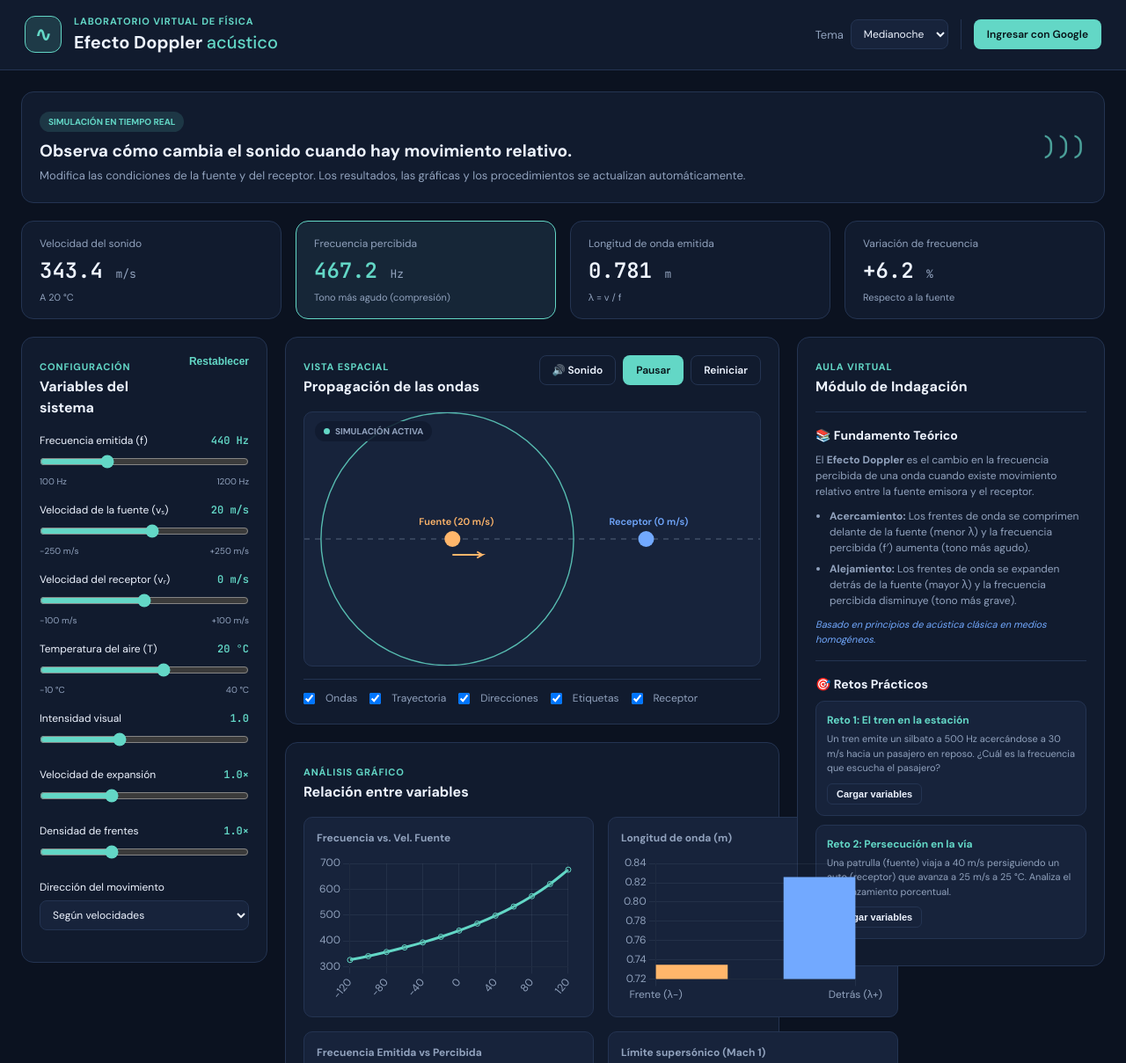
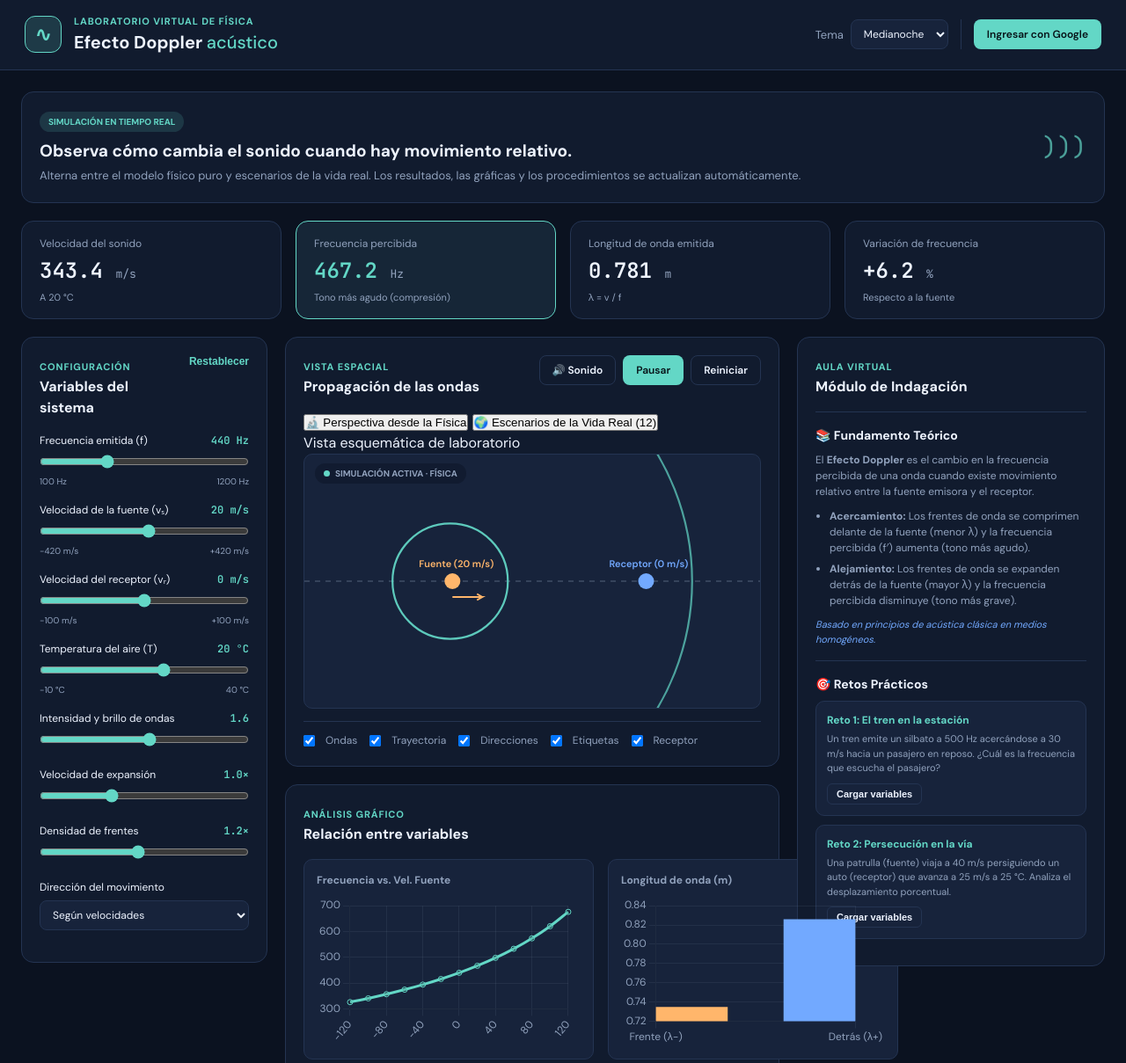
Before and after one commit to mdumesg-svg/LABORATORIO-EFECTO-DOOPLER-ACUSTICO-, a plain HTML site: page index.html in a window 1280 px wide. Shown: the top 1209 px of the page at 88% size. Drawn offline with nearby package versions, Linux system fonts and the light colour scheme; no server answers.

Commit message:
Update index.html

```diff
--- a/index.html
+++ b/index.html
@@ -58,7 +58,7 @@
         <div>
             <span class="tag">SIMULACIÓN EN TIEMPO REAL</span>
             <h2>Observa cómo cambia el sonido cuando hay movimiento relativo.</h2>
-            <p>Modifica las condiciones de la fuente y del receptor. Los resultados, las gráficas y los procedimientos se actualizan automáticamente.</p>
+            <p>Alterna entre el modelo físico puro y escenarios de la vida real. Los resultados, las gráficas y los procedimientos se actualizan automáticamente.</p>
         </div>
         <div class="sound-icon">)))</div>
     </section>
@@ -114,8 +114,8 @@
                     <label for="sourceVelocity">Velocidad de la fuente (vₛ)</label>
                     <output id="sourceVelocityOut">20 m/s</output>
                 </div>
-                <input type="range" id="sourceVelocity" min="-250" max="250" step="1" value="20">
-                <div class="range-labels"><span>−250 m/s</span><span>+250 m/s</span></div>
+                <input type="range" id="sourceVelocity" min="-420" max="420" step="1" value="20">
+                <div class="range-labels"><span>−420 m/s</span><span>+420 m/s</span></div>
             </div>
 
             <div class="control-group">
@@ -138,10 +138,10 @@
 
             <div class="control-group">
                 <div class="control-title">
-                    <label for="amplitude">Intensidad visual</label>
-                    <output id="amplitudeOut">1.0</output>
+                    <label for="amplitude">Intensidad y brillo de ondas</label>
+                    <output id="amplitudeOut">1.6</output>
                 </div>
-                <input type="range" id="amplitude" min="0.4" max="2" step="0.1" value="1">
+                <input type="range" id="amplitude" min="0.6" max="2.5" step="0.1" value="1.6">
             </div>
 
             <div class="control-group">
@@ -155,9 +155,9 @@
             <div class="control-group">
                 <div class="control-title">
                     <label for="waveSpacing">Densidad de frentes</label>
-                    <output id="waveSpacingOut">1.0×</output>
+                    <output id="waveSpacingOut">1.2×</output>
                 </div>
-                <input type="range" id="waveSpacing" min="0.5" max="2" step="0.1" value="1">
+                <input type="range" id="waveSpacing" min="0.5" max="2" step="0.1" value="1.2">
             </div>
 
             <div class="control-group">
@@ -238,6 +238,7 @@
                 </div>
             </section>
 
+            <!-- PANEL DE SIMULACIÓN CON SELECTOR DE PERSPECTIVA Y ESCENARIOS -->
             <section class="panel simulation-panel">
                 <div class="section-heading">
                     <div>
@@ -251,10 +252,36 @@
                     </div>
                 </div>
 
+                <!-- NUEVO: SELECTOR DE PERSPECTIVA (FÍSICA VS VIDA REAL) -->
+                <div class="perspective-bar">
+                    <div class="perspective-tabs" role="tablist">
+                        <button type="button" class="persp-btn active" id="modePhysicsBtn" data-perspective="physics">
+                            🔬 Perspectiva desde la Física
+                        </button>
+                        <button type="button" class="persp-btn" id="modeRealBtn" data-perspective="real">
+                            🌍 Escenarios de la Vida Real (12)
+                        </button>
+                    </div>
+                    <span class="persp-badge" id="activeScenarioBadge">Vista esquemática de laboratorio</span>
+                </div>
+
+                <!-- NUEVO: SELECTOR DE 12 ESCENARIOS DE LA VIDA REAL -->
+                <div id="realScenariosDrawer" class="scenarios-drawer" style="display: none;">
+                    <p id="scenarioContextText" class="scenario-context-text">
+                        🚑 <strong>Ambulancia en avenida:</strong> sirena a 660 Hz desplazándose a 32 m/s frente a un peatón.
+                    </p>
+                    <div id="realScenariosGrid" class="scenarios-grid"></div>
+                </div>
+
                 <div class="canvas-wrap">
                     <canvas id="waveCanvas"></canvas>
                     <div class="canvas-overlay">
-                        <span class="live-dot"></span> SIMULACIÓN ACTIVA
+                        <span class="live-dot"></span> <span id="canvasModeOverlay">SIMULACIÓN ACTIVA · FÍSICA</span>
+                    </div>
+                    <!-- Leyenda de color de ondas -->
+                    <div class="wave-color-legend">
+                        <span><i class="dot-comp"></i> Compresión (λ' menor · agudo)</span>
+                        <span><i class="dot-exp"></i> Expansión (λ'' mayor · grave)</span>
                     </div>
                 </div>
 
```
